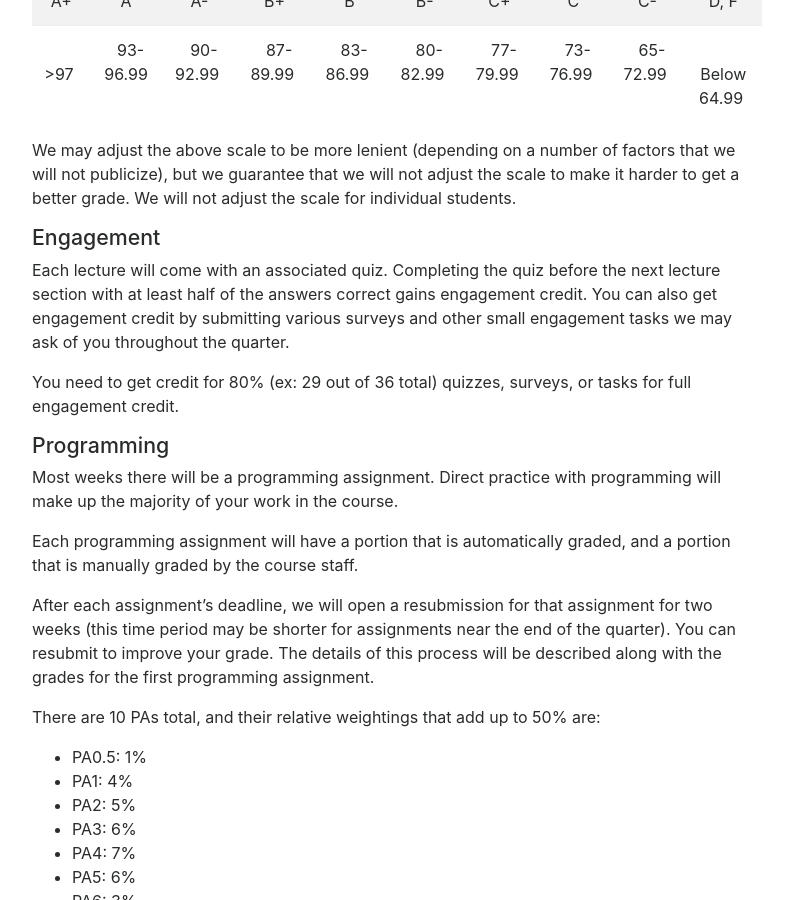
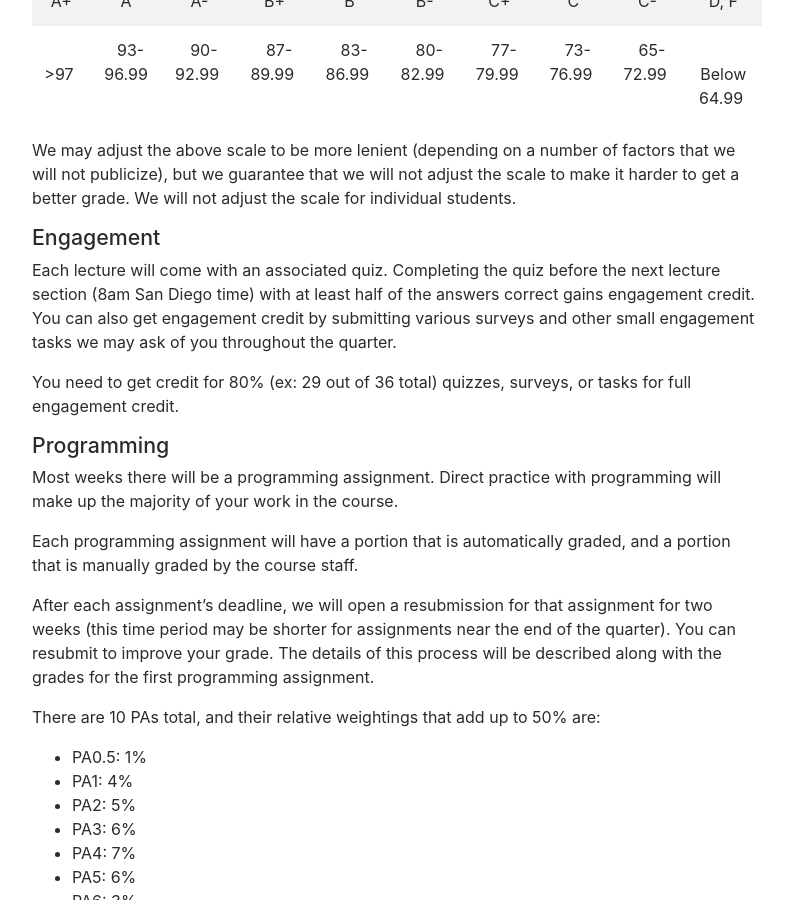
Before and after one commit to ucsd-cse11-sp21/ucsd-cse11-sp21.github.io, a Jekyll site: the page built from index.md, in a window 1280 px wide and 900 px high, scrolled down 4601 px. Shown: the whole window, without its empty margins (243-1036 px from the left). Built offline with Jekyll 4.4.1, drawn with Linux system fonts in a browser that asks for light colours; nearby versions of some CDN libraries.

Commit message:
Update index.md

```diff
--- a/index.md
+++ b/index.md
@@ -221,7 +221,7 @@ scale for individual students.
 <h3>Engagement</h3>
 
 Each lecture will come with an associated quiz. Completing the quiz before the
-next lecture section with at least half of the answers correct gains engagement
+next lecture section (8am San Diego time) with at least half of the answers correct gains engagement
 credit. You can also get engagement credit by submitting various surveys and
 other small engagement tasks we may ask of you throughout the quarter.
 
```
